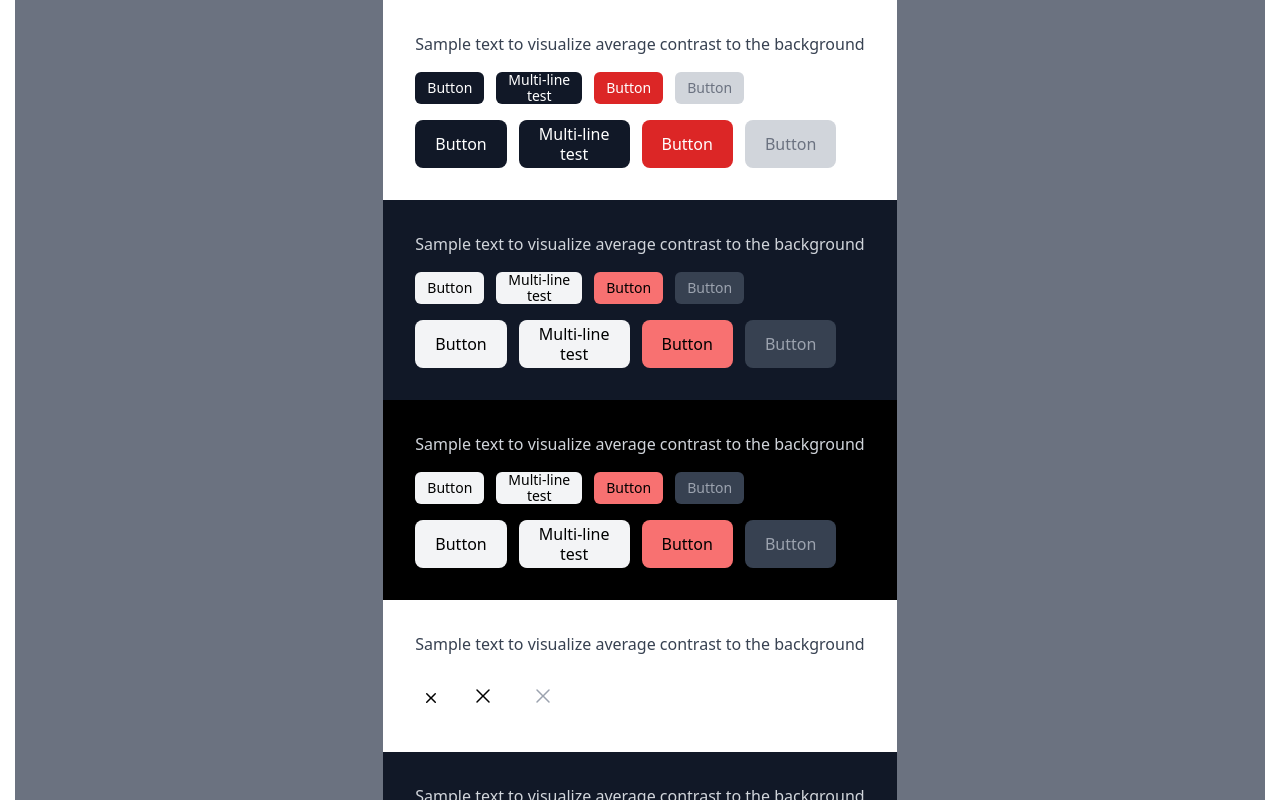
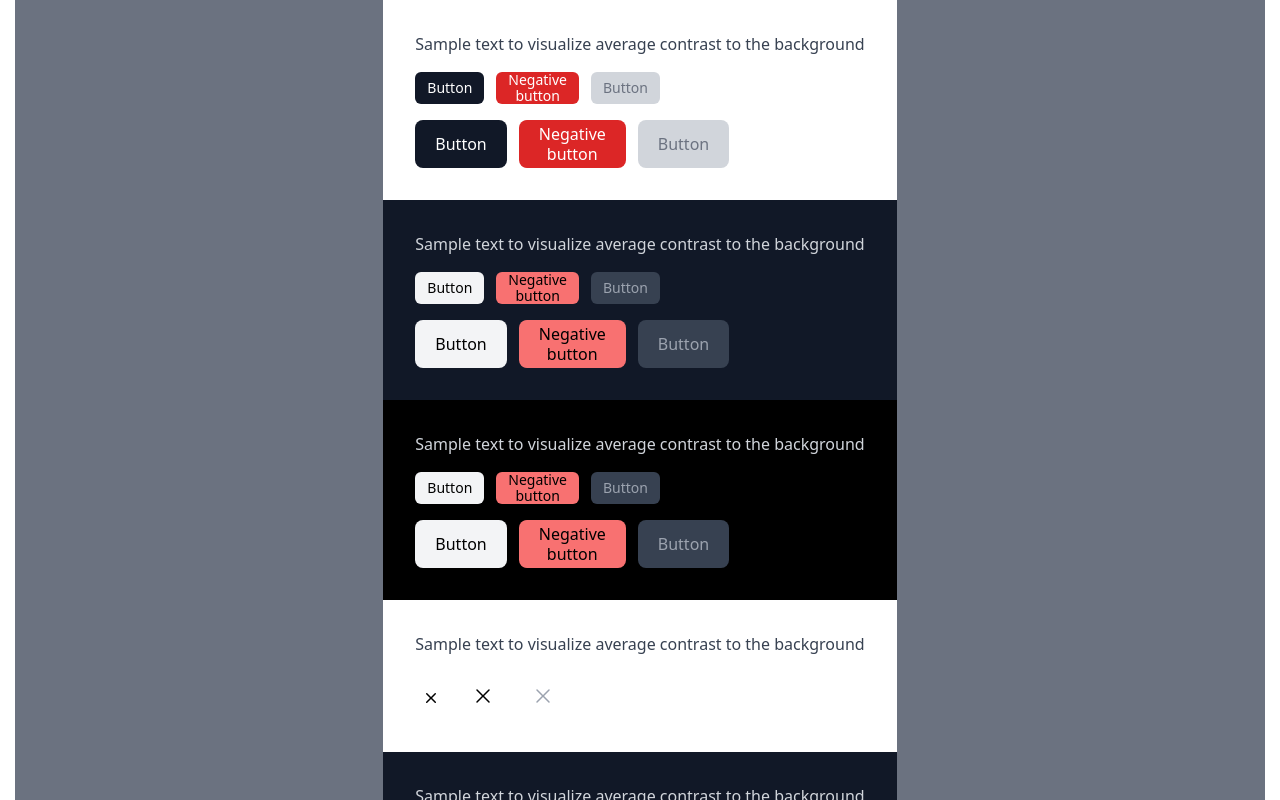
Before and after one commit to kripod/next-starter-strict, a Next.js app: page / in a window 1280 px wide. Shown: the top 800 px of the page. Built offline with nearby package versions, Linux system fonts and the light colour scheme.

Commit message:
refactor: multi-line button examples

```diff
--- a/src/pages/index.tsx
+++ b/src/pages/index.tsx
@@ -40,13 +40,10 @@ export default function Page() {
           <div className="flex flex-col space-y-4">
             <div className="flex space-x-3">
               <PrimaryButton size="sm">Button</PrimaryButton>
-              <PrimaryButton size="sm">
-                Multi-line
+              <PrimaryButton size="sm" sentiment="negative">
+                Negative
                 <br />
-                test
-              </PrimaryButton>
-              <PrimaryButton size="sm" sentiment="negative">
-                Button
+                button
               </PrimaryButton>
               <PrimaryButton size="sm" disabled>
                 Button
@@ -55,12 +52,11 @@ export default function Page() {
 
             <div className="flex space-x-3">
               <PrimaryButton>Button</PrimaryButton>
-              <PrimaryButton>
-                Multi-line
+              <PrimaryButton sentiment="negative">
+                Negative
                 <br />
-                test
+                button
               </PrimaryButton>
-              <PrimaryButton sentiment="negative">Button</PrimaryButton>
               <PrimaryButton disabled>Button</PrimaryButton>
             </div>
           </div>
```
